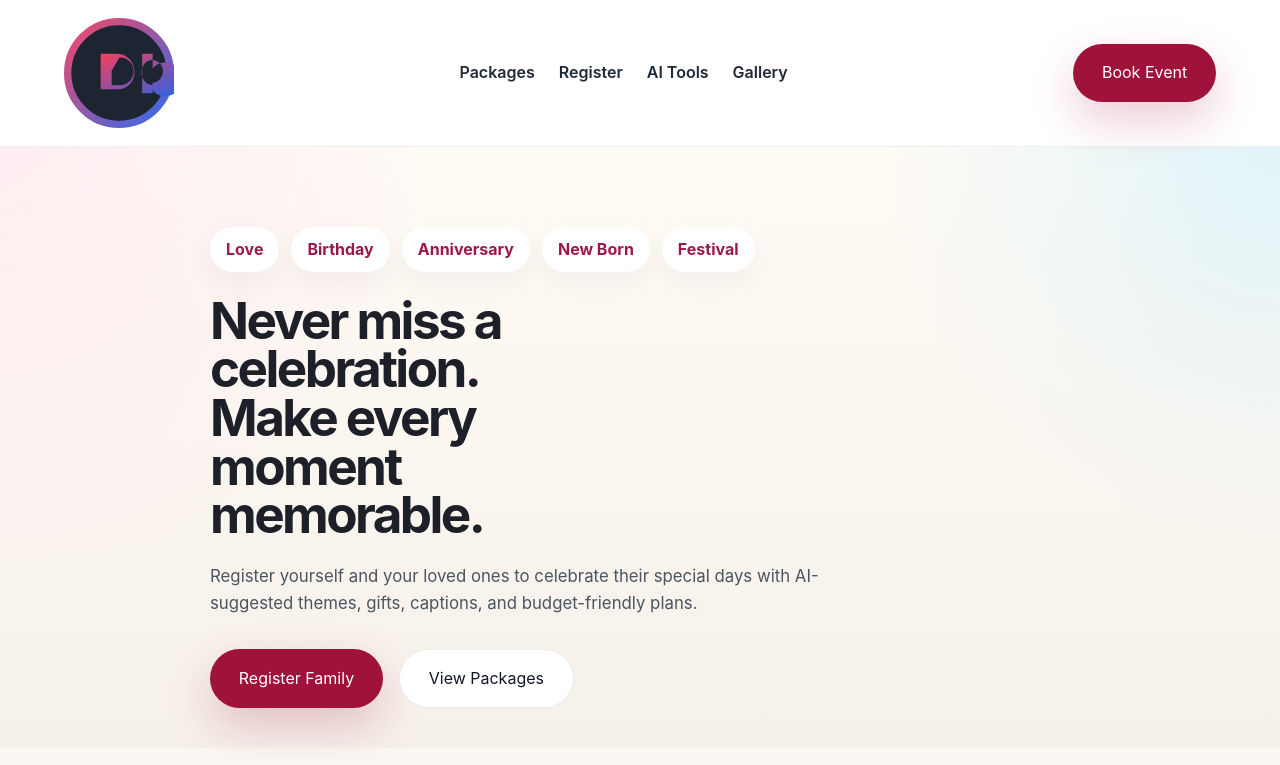
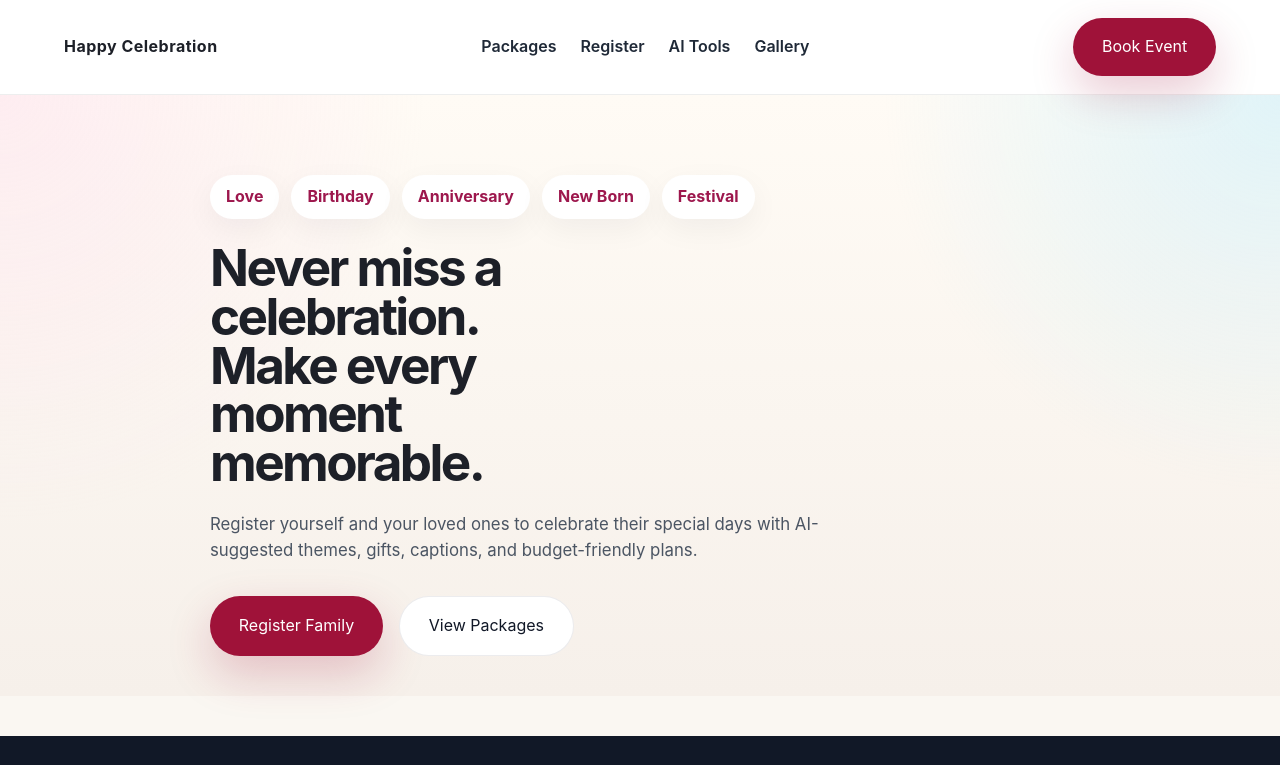
Before and after one commit to HappyCelebration01/Happy-Celebration, a plain HTML site: page index.html in a window 1280 px wide. Shown: the top 765 px of the page. Drawn offline with Linux system fonts and the light colour scheme.

Commit message:
Remove logo reference from header

```diff
--- a/index.html
+++ b/index.html
@@ -10,7 +10,7 @@
     <header class="site-header">
       <div class="header-inner">
         <a class="brand" href="#home">
-          <span class="brand-logo"><img src="logo.svg" alt="Happy Celebration logo" /></span>
+          Happy Celebration
         </a>
         <nav class="site-nav">
           <a href="#packages">Packages</a>
```
